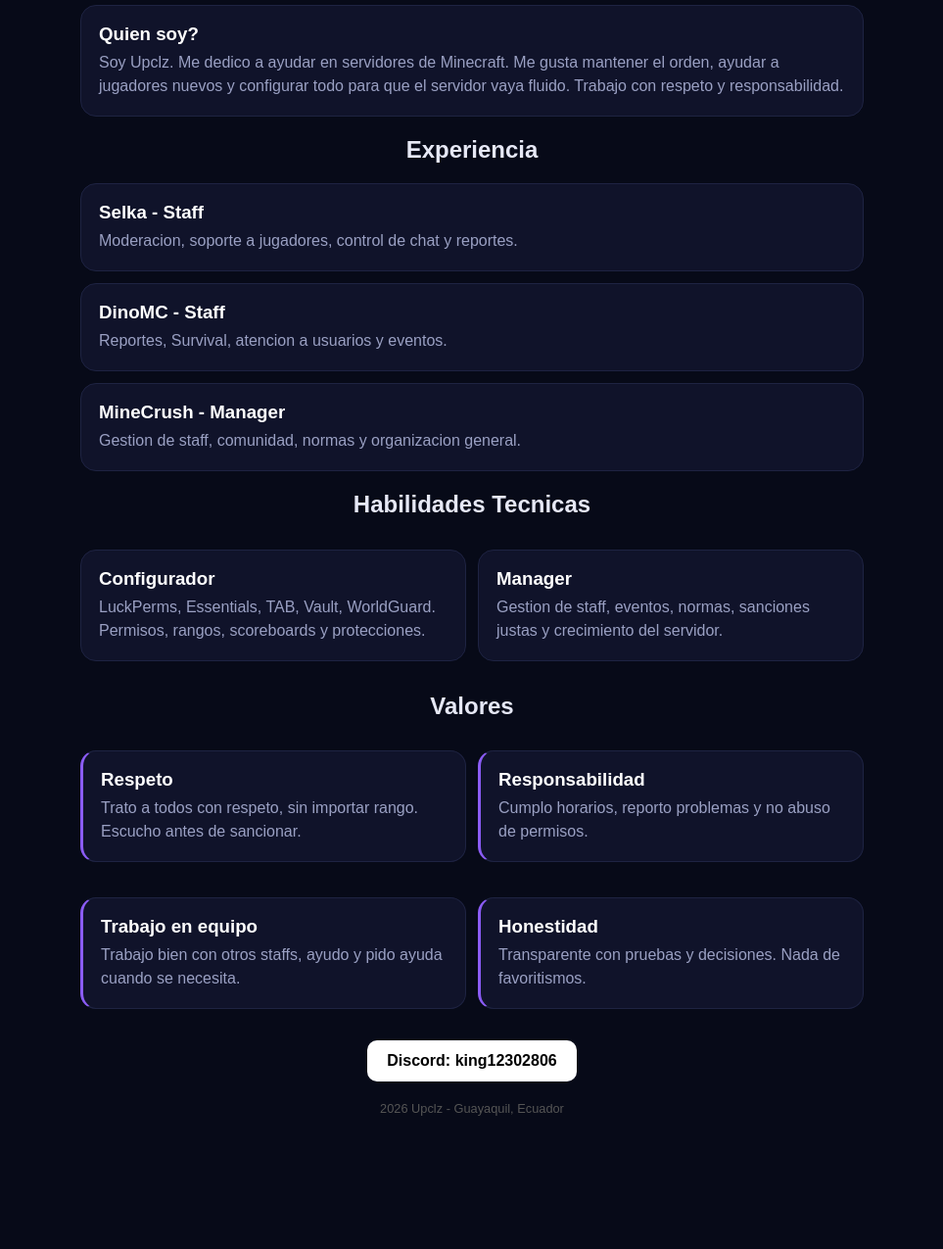
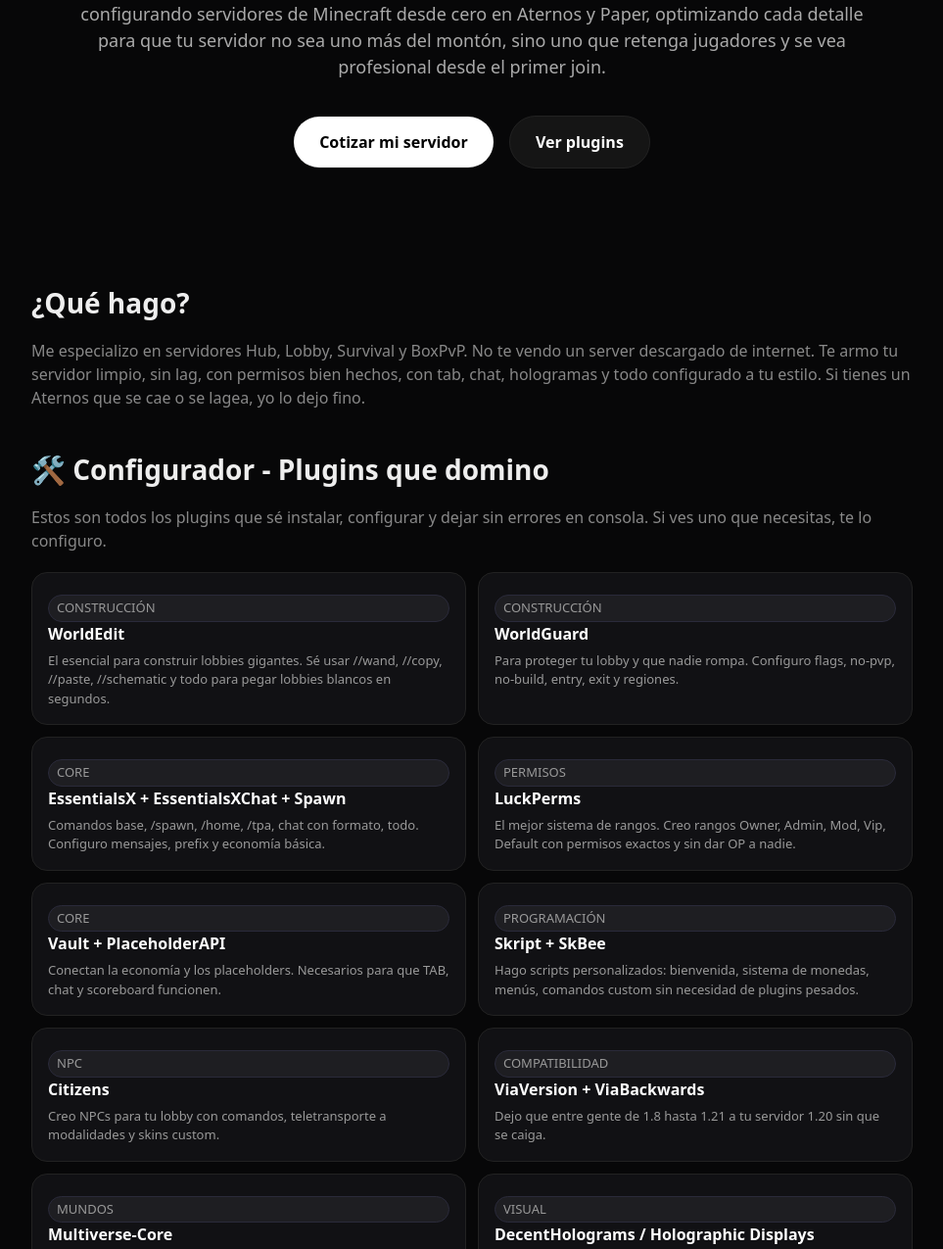
Before and after one commit to Upclz/Upclz.github.io, a plain HTML site: page index.html in a window 1280 px wide. Shown: the part 189-1464 px from the top of the page at 98% size, without its empty margins (158-1121 px from the left). Before the commit the page ends 1381 px from the top, so only its background shows below. Drawn offline with Linux system fonts and the light colour scheme.

Commit message:
Revise index.html for improved layout and content
Updated the index.html file to enhance the layout and content, including changes to the title, styles, and structure for better presentation.

```diff
--- a/index.html
+++ b/index.html
@@ -2,53 +2,68 @@
 <html lang="es">
 <head>
 <meta charset="UTF-8">
-<meta name="viewport" content="width=device-width,initial-scale=1">
-<title>Upclz MC</title>
+<meta name="viewport" content="width=device-width, initial-scale=1">
+<title>Upclz — Configurador de Servidores</title>
 <style>
-body{background:#070a18;color:#e6e8f5;font-family:sans-serif;margin:0;text-align:center}
-.wrap{max-width:800px;margin:auto;padding:40px 20px}
-h1{font-size:3rem;margin:0}
-h1 span{color:#8b5cf6}
-.sub{color:#9aa0c3}
-.tags span{background:#12162c;border:1px solid #252a4a;padding:6px 12px;border-radius:20px;margin:4px;display:inline-block;font-size:.85rem}
-.card{background:#10132a;border:1px solid #1e2342;border-radius:16px;padding:18px;margin:12px 0;text-align:left}
-.card h3{margin:0 0 6px;color:#fff}
-.card p{margin:0;color:#9aa0c3;line-height:1.5}
-.grid{display:grid;grid-template-columns:1fr 1fr;gap:12px}
-@media(max-width:600px){.grid{grid-template-columns:1fr}}
-.valores .card{border-left:3px solid #8b5cf6}
-.btn{background:#fff;color:#000;padding:12px 20px;border-radius:10px;text-decoration:none;font-weight:700;display:inline-block;margin-top:20px}
+body{margin:0;background:#070708;color:#eee;font-family:system-ui,sans-serif;line-height:1.5}
+.hero{padding:70px 20px;text-align:center;max-width:800px;margin:auto}
+h1{font-size:52px;margin:0} .grad{background:linear-gradient(90deg,#a78bfa,#60a5fa);-webkit-background-clip:text;-webkit-text-fill-color:transparent}
+.sub{color:#aaa;font-size:18px;margin:15px 0 30px}
+.btn{padding:14px 26px;border-radius:30px;text-decoration:none;font-weight:800;margin:6px;display:inline-block}
+.w{background:#fff;color:#000}.g{background:#151515;color:#fff;border:1px solid #222}
+section{max-width:900px;margin:40px auto;padding:0 20px}
+h2{font-size:28px;margin-bottom:10px}.desc{color:#888;margin-bottom:20px}
+.grid{display:grid;grid-template-columns:1fr;gap:12px}
+@media(min-width:700px){.grid{grid-template-columns:1fr 1fr}}
+.card{background:#111114;border:1px solid #222;border-radius:16px;padding:16px}
+.card b{font-size:16px;color:#fff}.card span{color:#999;font-size:13px;display:block;margin-top:6px}
+.tag{font-size:10px;background:#1e1e22;padding:3px 8px;border-radius:20px;color:#a78bfa;border:1px solid #2a2a3a}
 </style>
 </head>
 <body>
-<div class="wrap">
-<h1>Upclz <span>MC</span></h1>
-<p class="sub">De Guayaquil, Ecuador. Staff, Configurador y Manager.</p>
-<div class="tags"><span>Configurador</span><span>Manager</span><span>Selka</span><span>DinoMC</span><span>MineCrush</span></div>
 
-<div class="card"><h3>Quien soy?</h3><p>Soy Upclz. Me dedico a ayudar en servidores de Minecraft. Me gusta mantener el orden, ayudar a jugadores nuevos y configurar todo para que el servidor vaya fluido. Trabajo con respeto y responsabilidad.</p></div>
-
-<h2>Experiencia</h2>
-<div class="card"><h3>Selka - Staff</h3><p>Moderacion, soporte a jugadores, control de chat y reportes.</p></div>
-<div class="card"><h3>DinoMC - Staff</h3><p>Reportes, Survival, atencion a usuarios y eventos.</p></div>
-<div class="card"><h3>MineCrush - Manager</h3><p>Gestion de staff, comunidad, normas y organizacion general.</p></div>
-
-<h2>Habilidades Tecnicas</h2>
-<div class="grid">
-<div class="card"><h3>Configurador</h3><p>LuckPerms, Essentials, TAB, Vault, WorldGuard. Permisos, rangos, scoreboards y protecciones.</p></div>
-<div class="card"><h3>Manager</h3><p>Gestion de staff, eventos, normas, sanciones justas y crecimiento del servidor.</p></div>
+<div class="hero">
+<h1>Soy <span class="grad">Upclz</span></h1>
+<p class="sub">No solo instalo plugins. Configuro experiencias. Llevo más de 3 años creando lobbies, configurando servidores de Minecraft desde cero en Aternos y Paper, optimizando cada detalle para que tu servidor no sea uno más del montón, sino uno que retenga jugadores y se vea profesional desde el primer join.</p>
+<a class="btn w" href="https://wa.me/593XXXXXXXXX">Cotizar mi servidor</a>
+<a class="btn g" href="#plugins">Ver plugins</a>
 </div>
 
-<h2>Valores</h2>
-<div class="grid valores">
-<div class="card"><h3>Respeto</h3><p>Trato a todos con respeto, sin importar rango. Escucho antes de sancionar.</p></div>
-<div class="card"><h3>Responsabilidad</h3><p>Cumplo horarios, reporto problemas y no abuso de permisos.</p></div>
-<div class="card"><h3>Trabajo en equipo</h3><p>Trabajo bien con otros staffs, ayudo y pido ayuda cuando se necesita.</p></div>
-<div class="card"><h3>Honestidad</h3><p>Transparente con pruebas y decisiones. Nada de favoritismos.</p></div>
+<section>
+<h2>¿Qué hago?</h2>
+<p class="desc">Me especializo en servidores Hub, Lobby, Survival y BoxPvP. No te vendo un server descargado de internet. Te armo tu servidor limpio, sin lag, con permisos bien hechos, con tab, chat, hologramas y todo configurado a tu estilo. Si tienes un Aternos que se cae o se lagea, yo lo dejo fino.</p>
+</section>
+
+<section id="plugins">
+<h2>🛠️ Configurador - Plugins que domino</h2>
+<p class="desc">Estos son todos los plugins que sé instalar, configurar y dejar sin errores en consola. Si ves uno que necesitas, te lo configuro.</p>
+
+<div class="grid">
+<div class="card"><span class="tag">CONSTRUCCIÓN</span><b>WorldEdit</b><span>El esencial para construir lobbies gigantes. Sé usar //wand, //copy, //paste, //schematic y todo para pegar lobbies blancos en segundos.</span></div>
+<div class="card"><span class="tag">CONSTRUCCIÓN</span><b>WorldGuard</b><span>Para proteger tu lobby y que nadie rompa. Configuro flags, no-pvp, no-build, entry, exit y regiones.</span></div>
+<div class="card"><span class="tag">CORE</span><b>EssentialsX + EssentialsXChat + Spawn</b><span>Comandos base, /spawn, /home, /tpa, chat con formato, todo. Configuro mensajes, prefix y economía básica.</span></div>
+<div class="card"><span class="tag">PERMISOS</span><b>LuckPerms</b><span>El mejor sistema de rangos. Creo rangos Owner, Admin, Mod, Vip, Default con permisos exactos y sin dar OP a nadie.</span></div>
+<div class="card"><span class="tag">CORE</span><b>Vault + PlaceholderAPI</b><span>Conectan la economía y los placeholders. Necesarios para que TAB, chat y scoreboard funcionen.</span></div>
+<div class="card"><span class="tag">PROGRAMACIÓN</span><b>Skript + SkBee</b><span>Hago scripts personalizados: bienvenida, sistema de monedas, menús, comandos custom sin necesidad de plugins pesados.</span></div>
+<div class="card"><span class="tag">NPC</span><b>Citizens</b><span>Creo NPCs para tu lobby con comandos, teletransporte a modalidades y skins custom.</span></div>
+<div class="card"><span class="tag">COMPATIBILIDAD</span><b>ViaVersion + ViaBackwards</b><span>Dejo que entre gente de 1.8 hasta 1.21 a tu servidor 1.20 sin que se caiga.</span></div>
+<div class="card"><span class="tag">MUNDOS</span><b>Multiverse-Core</b><span>Creo mundos separados: lobby, survival, pvp, minijuegos con /mv create y portales.</span></div>
+<div class="card"><span class="tag">VISUAL</span><b>DecentHolograms / Holographic Displays</b><span>Hologramas flotantes con info del server, rangos, top kills, sin lag.</span></div>
+<div class="card"><span class="tag">VISUAL</span><b>TAB</b><span>Configuro el TAB 100% custom con header, footer, ping, y colores por rango.</span></div>
+<div class="card"><span class="tag">SEGURIDAD</span><b>CoreProtect</b><span>Anti-grief. Si alguien rompe, veo quien fue con /co inspect y puedo hacer rollback.</span></div>
+<div class="card"><span class="tag">OPTIMIZACIÓN</span><b>ClearLagg</b><span>Quita entidades del suelo cada X minutos para que el Aternos no se lagee.</span></div>
+<div class="card"><span class="tag">DIVERSIÓN</span><b>GSit + GSit Emotes</b><span>Para sentarse en escaleras, acostarse y poner emotes en el lobby, queda muy pro.</span></div>
+<div class="card"><span class="tag">UTILIDAD</span><b>SuperVanish / PremiumVanish</b><span>Para que el staff entre invisible sin que lo vean los jugadores.</span></div>
+<div class="card"><span class="tag">SPAWN</span><b>Custom Lobby / LobbySystems</b><span>Configuro doble salto, items del lobby, hide players, jump pads.</span></div>
 </div>
+</section>
 
-<a class="btn" href="https://discord.com/users/king12302806">Discord: king12302806</a>
-<p style="color:#555;margin-top:20px;font-size:.8rem">2026 Upclz - Guayaquil, Ecuador</p>
-</div>
+<section>
+<h2>¿Listo para tu server?</h2>
+<p class="desc">No borres tu server. Yo te lo arreglo. Mándame mensaje y dime qué modalidad quieres y te armo presupuesto en 5 minutos. Trabajo para gente de Ecuador, Perú y Colombia, pago por PayPal, Nequi o transferencia.</p>
+<a class="btn w" href="https://wa.me/593XXXXXXXXX">Hablar con Upclz por WhatsApp</a>
+</section>
+
+<p style="text-align:center;color:#333;padding:40px">upclz.github.io — Guayaquil 2026 — Paper 1.20.4 Ready</p>
 </body>
-</html>
+  </html>
```
